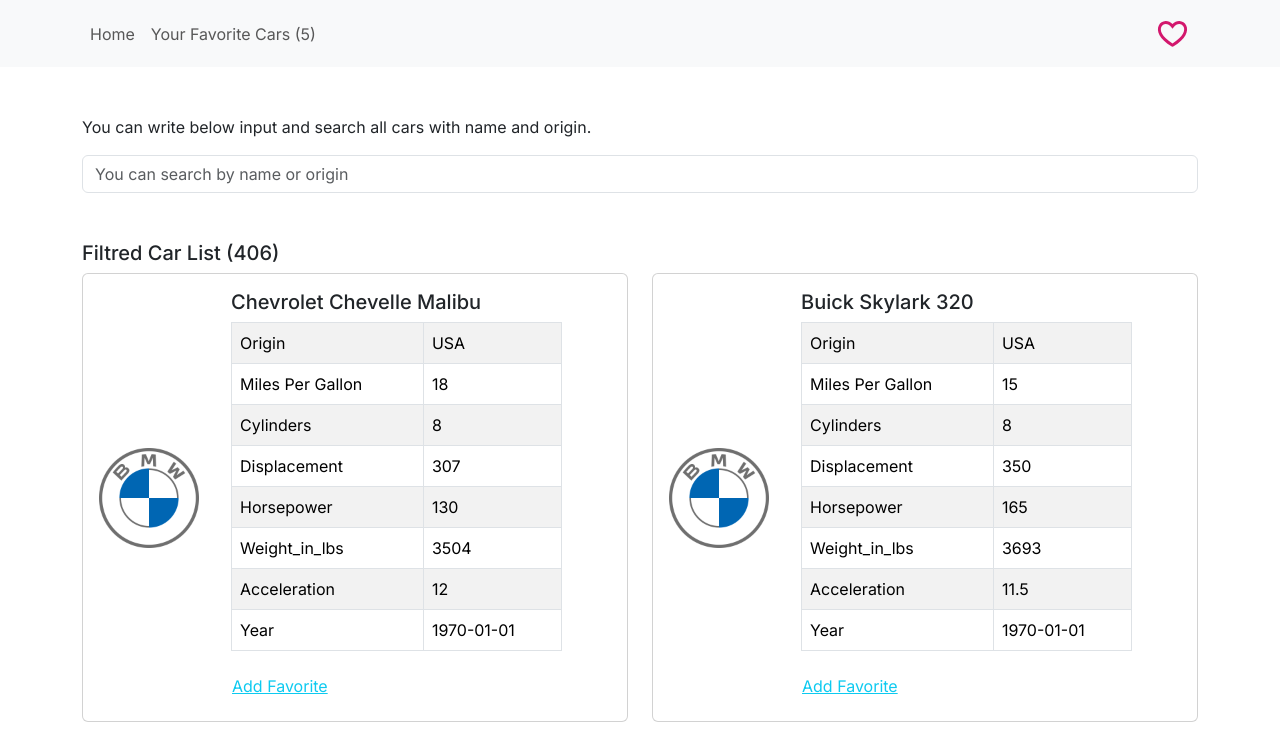
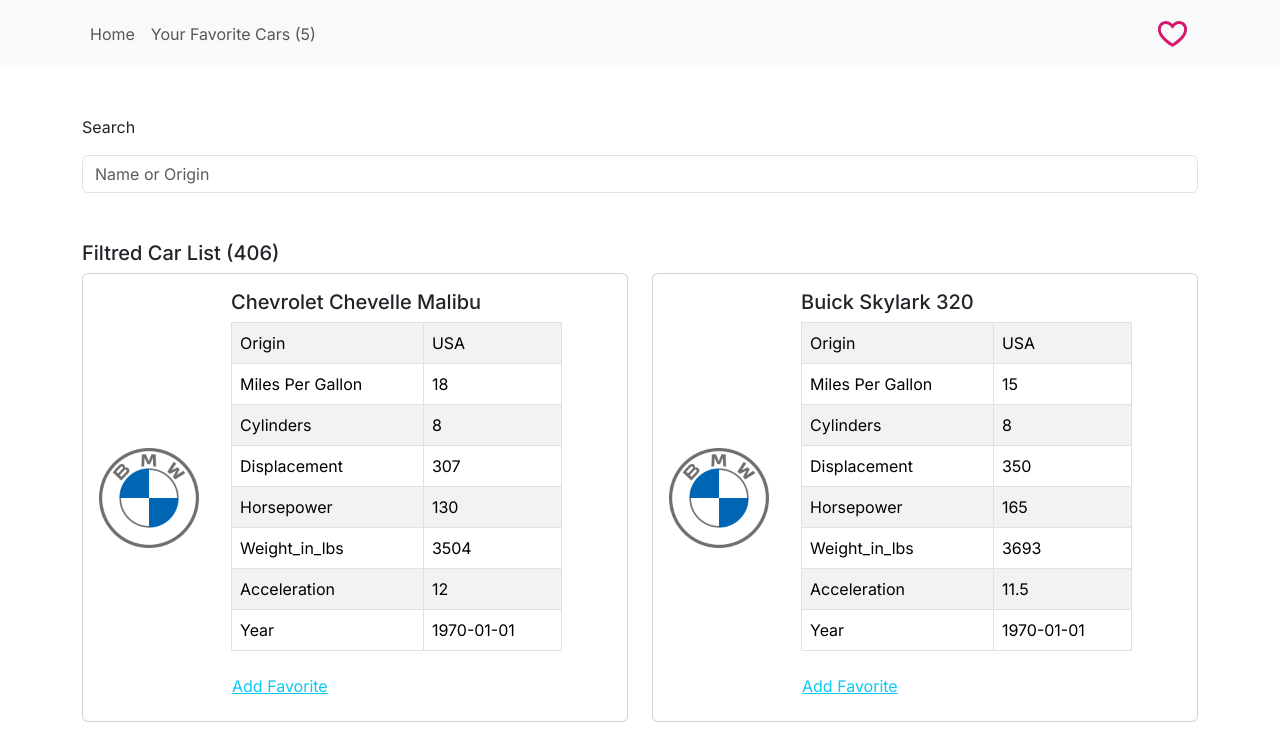
Before and after one commit to fto-dev/car-app, a Next.js app: page / in a window 1280 px wide. Shown: the top 736 px of the page. Built offline with nearby package versions, Linux system fonts and the light colour scheme.

Commit message:
create search component, implement search component

```diff
--- a/components/home.js
+++ b/components/home.js
@@ -4,24 +4,26 @@
 
 import { getCars } from "@/services/api";
 import CarCard from "./carCard";
+import Search from "./search";
 
 export default function Home({ offCanvasShow, handleClose }) {
 	const [isLoading, setIsLoading] = useState(true);
 
 	const [show, setShow] = useState(offCanvasShow);
 	const [allCarList, setAllCarList] = useState([]);
-	const [filtredCarList, setfiltredCarList] = useState([]);
+	const [filtredCarList, setFiltredCarList] = useState([]);
 
 	useEffect(() => {
 		setShow(offCanvasShow);
 	}, [offCanvasShow]);
 
+	useEffect(() => {}, [filtredCarList]);
+
 	useEffect(() => {
-		//setAllCarList
 		getCars()
 			.then((response) => {
 				setAllCarList(response.data);
-				setfiltredCarList(response.data);
+				setFiltredCarList(response.data);
 			})
 			.catch(function (error) {
 				console.log(error);
@@ -30,6 +32,20 @@
 				setIsLoading(false);
 			});
 	}, []);
+
+	const resetFilter = () => {
+		setFiltredCarList(allCarList);
+	};
+
+	const filterByNameAndOrigin = (regex) => {
+		const filter = allCarList.filter((item, index) => {
+			if (item.Name.match(regex) || item.Origin.match(regex)) {
+				return item;
+			}
+		});
+
+		setFiltredCarList(filter);
+	};
 
 	return (
 		<>
@@ -403,24 +419,16 @@
 
 			<Container>
 				<div className=" mt-5">
-					<p>
-						You can write below input and search all cars with name and origin.
-					</p>
-					<Form.Group
-						className=""
-						controlId="formBasicEmail"
-					>
-						<Form.Control
-							type="text"
-							placeholder="You can search by name or origin"
-						/>
-					</Form.Group>
+					<Search
+						filter={filterByNameAndOrigin}
+						resetFilter={resetFilter}
+					/>
 				</div>
 
 				<div className="mt-5">
 					<h5>
 						Filtred Car List
-						{isLoading ? "Loading..." : ` (${allCarList.length})`}
+						{isLoading ? "Loading..." : ` (${filtredCarList.length})`}
 					</h5>
 
 					<Row>
--- /dev/null
+++ b/components/search.js
@@ -0,0 +1,37 @@
+import React, { useState, useEffect } from "react";
+import { Form } from "react-bootstrap";
+export default function Search({ filter, resetFilter }) {
+	const [searchValue, setSearchValue] = useState("");
+	const regex = new RegExp(searchValue, "gi");
+
+	const isInputTextValueEmpty = () => {
+		if (searchValue.length == 0) {
+			resetFilter();
+			return true;
+		} else {
+			return false;
+		}
+	};
+
+	useEffect(() => {
+		!isInputTextValueEmpty() ? filter(regex) : null;
+	}, [searchValue]);
+
+	return (
+		<>
+			<p>Search</p>
+			<Form.Group
+				className=""
+				controlId="formBasicEmail"
+			>
+				<Form.Control
+					type="text"
+					placeholder="Name or Origin"
+					onChange={(e) => {
+						setSearchValue(e.target.value);
+					}}
+				/>
+			</Form.Group>
+		</>
+	);
+}
```
